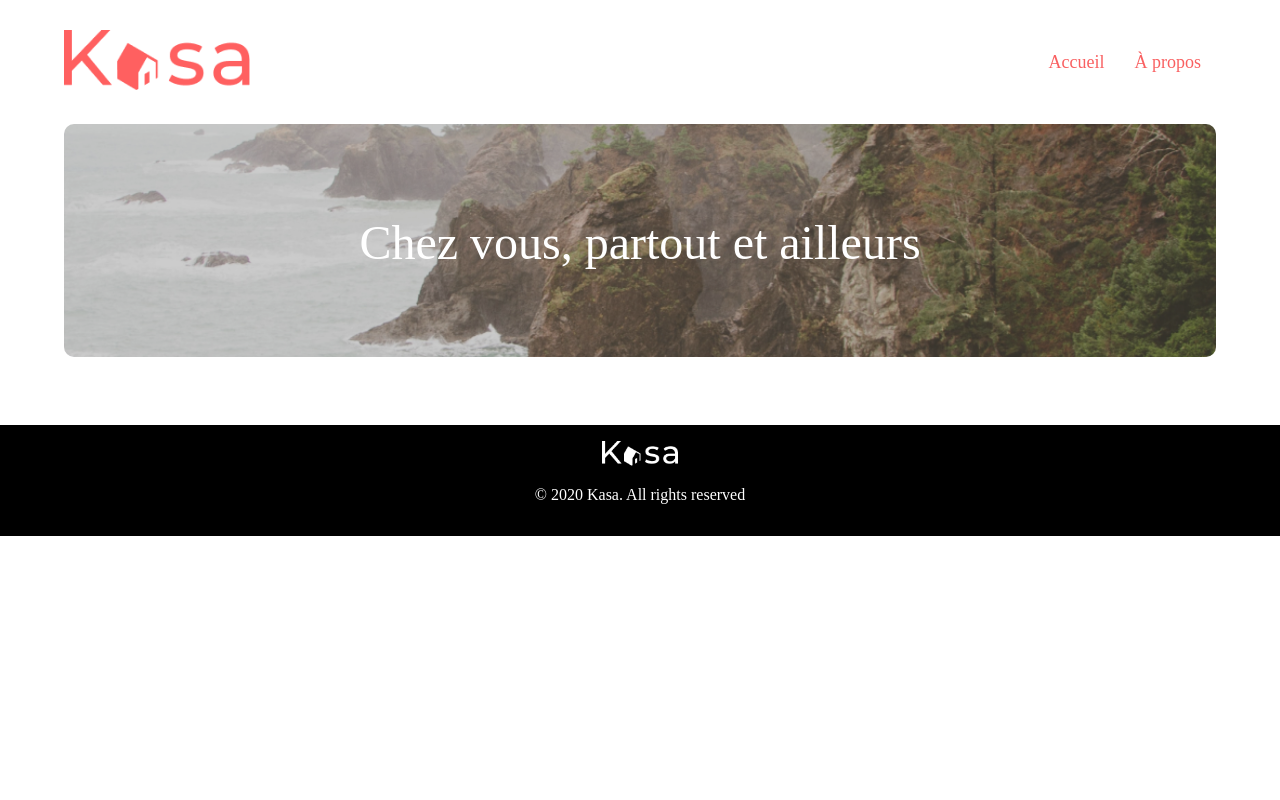
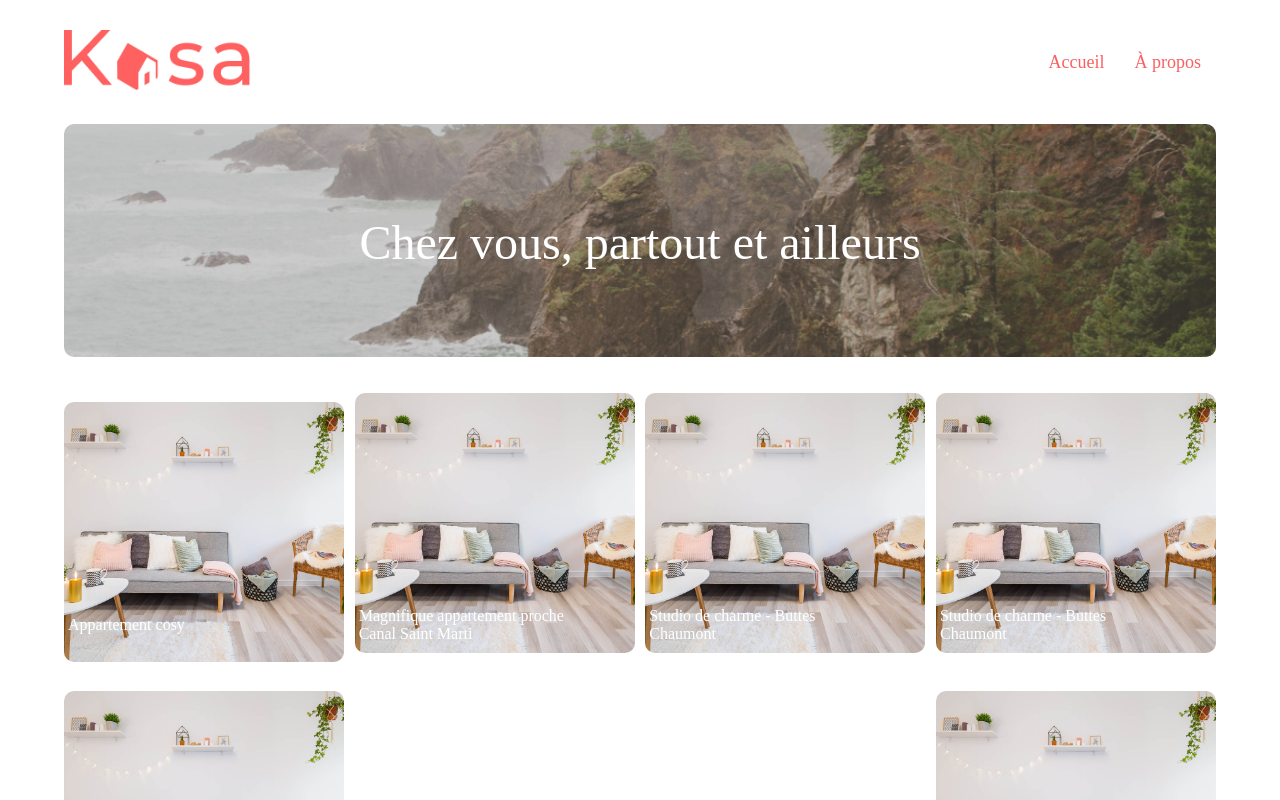
Before and after one commit to xtoc65/Kasa_React, a React (Create React App) app: page / in a window 1280 px wide. Shown: the top 800 px of the page. Built offline with nearby package versions, Linux system fonts and the light colour scheme.

Commit message:
visuelle de la page d'accueil

```diff
--- a/src/components/Cards.jsx
+++ b/src/components/Cards.jsx
@@ -0,0 +1,37 @@
+import '../utils/styles/cards.css'
+import Test from '../assets/test.jpg'
+
+function Cards() {
+    return (
+        <section className='cards'>
+            <article>
+                <img src={Test} alt="Bannière - forêt" />
+                <p>Appartement cosy</p>
+            </article>
+            <article>
+                <img src={Test} alt="Bannière - forêt" />
+                <p>Magnifique appartement proche Canal Saint Marti</p>
+            </article>
+            <article>
+                <img src={Test} alt="Bannière - forêt" />
+                <p>Studio de charme - Buttes Chaumont</p>
+            </article>
+            <article>
+                <img src={Test} alt="Bannière - forêt" />
+                <p>Studio de charme - Buttes Chaumont</p>
+            </article>
+            <article>
+                <img src={Test} alt="Bannière - forêt" />
+                <p>Studio de charme - Buttes Chaumont</p>
+            </article>
+            <article>
+                <img src={Test} alt="Bannière - forêt" />
+                <p>Studio de charme - Buttes Chaumont</p>
+            </article>
+
+        </section>
+
+    )
+  }
+
+  export default Cards
--- a/src/pages/Home.jsx
+++ b/src/pages/Home.jsx
@@ -1,11 +1,11 @@
 import Bannier from '../components/Bannier'
-// import Cards from '../../components/Cards'
+import Cards from '../components/Cards'
 
 function Home() {
   return (
     <main>
         <Bannier />
-        {/* <Cards /> */}
+        <Cards />
     </main>
   );
 }
--- /dev/null
+++ b/src/utils/styles/cards.css
@@ -0,0 +1,22 @@
+.cards {
+  margin-top: 2em;
+  display: flex;
+  justify-content: space-between;
+  align-items: center;
+  flex-wrap: wrap;
+}
+.cards article {
+  margin: 0 0 3em 0;
+}
+.cards img {
+  width: 280px;
+  height: 260px;
+  border-radius: 10px;
+  -o-object-fit: cover;
+     object-fit: cover;
+}
+.cards p {
+  color: #FFFFFF;
+  margin: -50px auto 0px 4px;
+  width: 215px;
+}/*# sourceMappingURL=cards.css.map */
--- /dev/null
+++ b/src/utils/styles/cards.scss
@@ -0,0 +1,21 @@
+.cards{
+    margin-top: 2em;
+    display: flex;
+    justify-content: space-between;
+    align-items: center;
+    flex-wrap: wrap;
+    article{
+        margin : 0 0 3em 0;
+    }
+    img{
+        width: 280px;
+        height: 260px;
+        border-radius: 10px;
+        object-fit: cover;
+    }
+    p{
+        color: #FFFFFF;
+        margin: -50px auto 0px 4px;
+        width: 215px;
+    }
+}
```
Also changed, not shown: src/assets/test.jpg (added).
